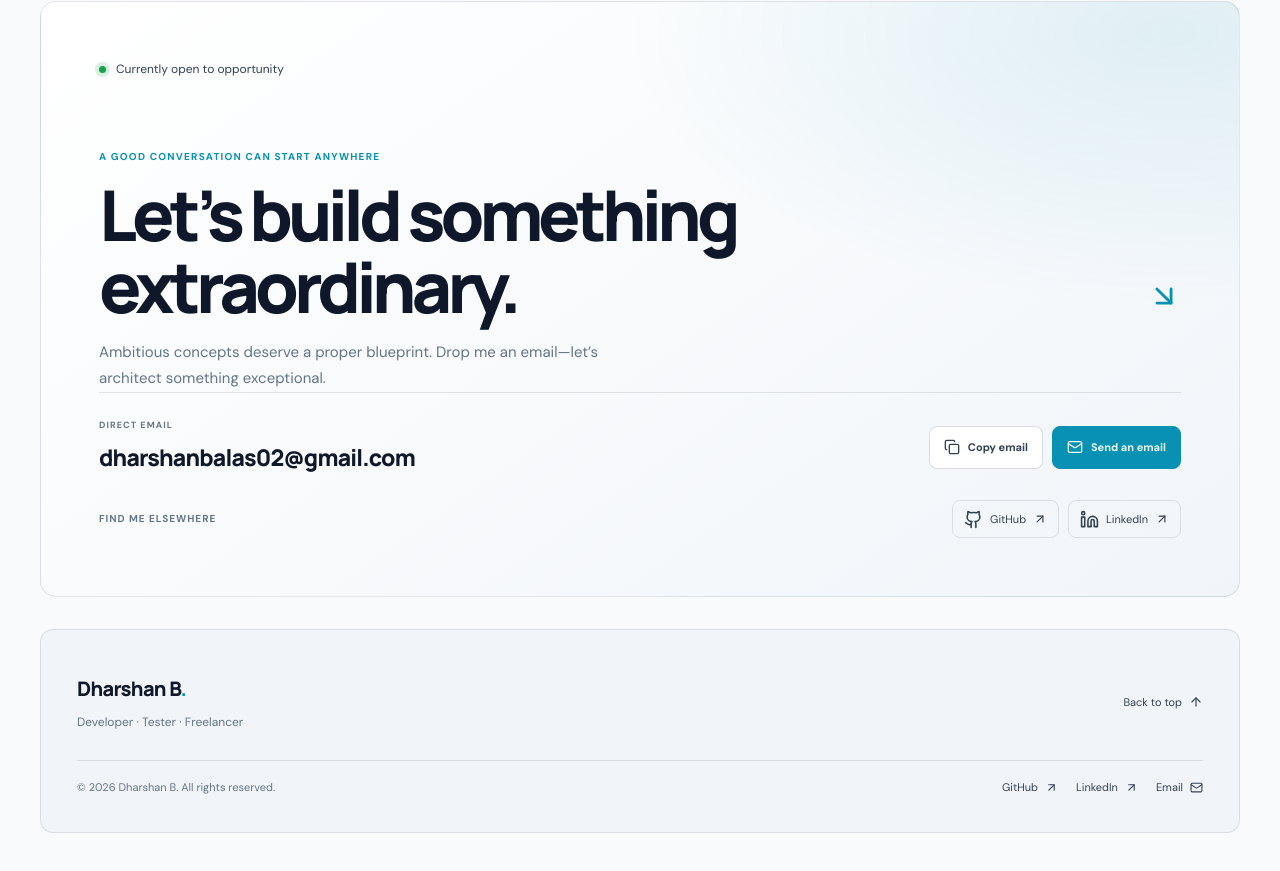
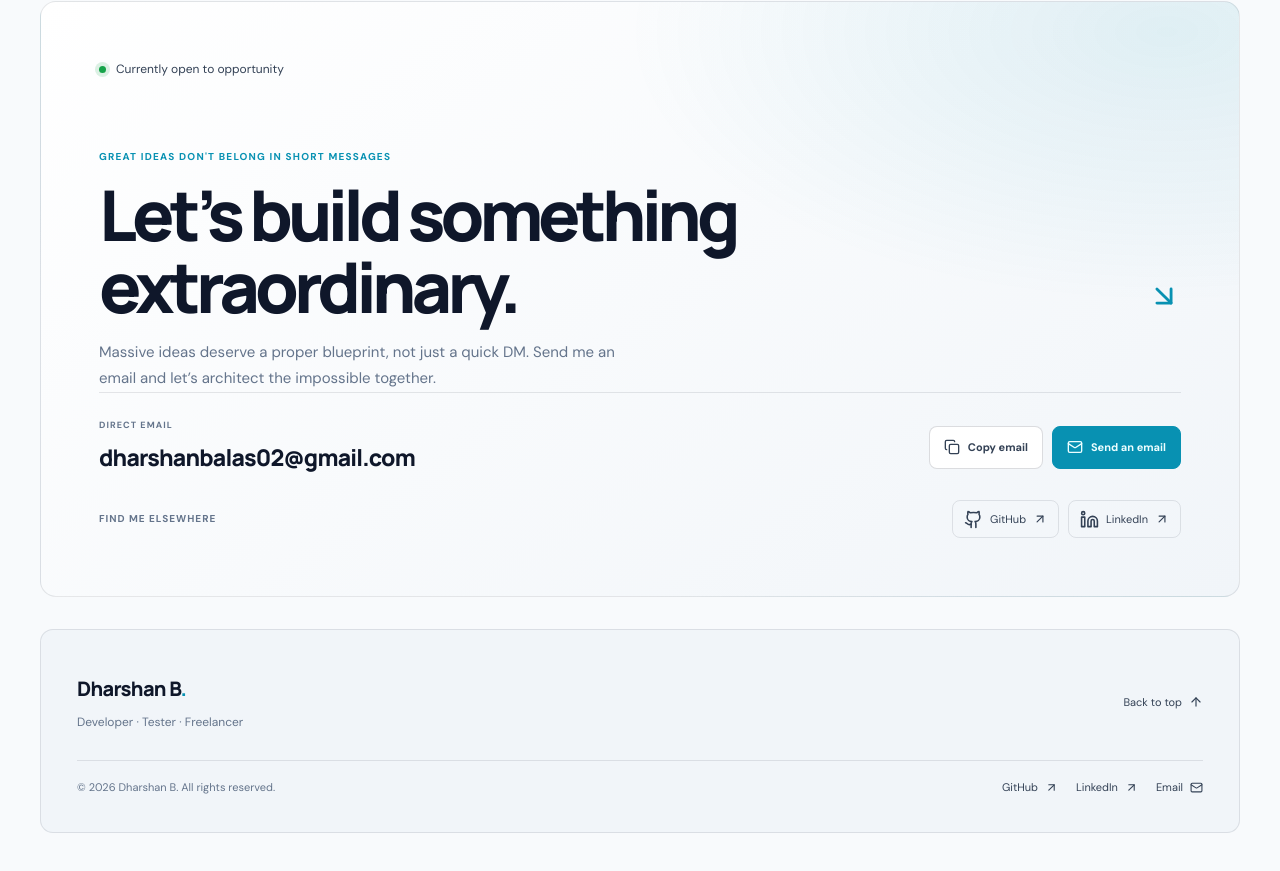
Before and after one commit to dharshan-02/D-Portfolio, a React (Vite) app: page / in a window 1280 px wide. Shown: the part 4621-5492 px from the top of the page. Built offline with nearby package versions, Linux system fonts and the light colour scheme.

Commit message:
feat: add Contact section, Java loader component, and portfolio data module

```diff
--- a/src/components/JavaLoader.tsx
+++ b/src/components/JavaLoader.tsx
@@ -52,16 +52,13 @@ export function JavaLoader() {
               <b>02</b>   <i>public static void</i> main(String[] args) {'{'}
             </span>
             <span>
-              <b>03</b>     <i>boolean</i> isPortfolioLoading = <i>true</i>;
+              <b>03</b>     System.out.println(<em>"13JU06!"</em>);
             </span>
             <span>
-              <b>04</b>     System.out.println(isPortfolioLoading ? <em>"YES"</em> : <em>"NO"</em>);
+              <b>04</b>   {'}'}
             </span>
             <span>
-              <b>05</b>   {'}'}
-            </span>
-            <span>
-              <b>06</b> {'}'}
+              <b>05</b> {'}'}
             </span>
           </pre>
         </div>
--- a/src/data/portfolio.ts
+++ b/src/data/portfolio.ts
@@ -88,7 +88,7 @@ export const portfolio = {
   },
   contactIntro: {
     detail:
-      'Ambitious concepts deserve a proper blueprint. Drop me an email—let’s architect something exceptional.',
+      'Massive ideas deserve a proper blueprint, not just a quick DM. Send me an email and let’s architect the impossible together.',
   },
   footerStatement: 'Developer · Tester · Freelancer',
   email: 'dharshanbalas02@gmail.com',
--- a/src/sections/Contact.tsx
+++ b/src/sections/Contact.tsx
@@ -38,7 +38,7 @@ export function Contact() {
           <div className="contact-invite__content">
             <div>
               <span className="contact-invite__eyebrow">
-                A good conversation can start anywhere
+                Great ideas don't belong in short messages
               </span>
               <h3>{portfolio.sections.contact.invitation}</h3>
             </div>
```
